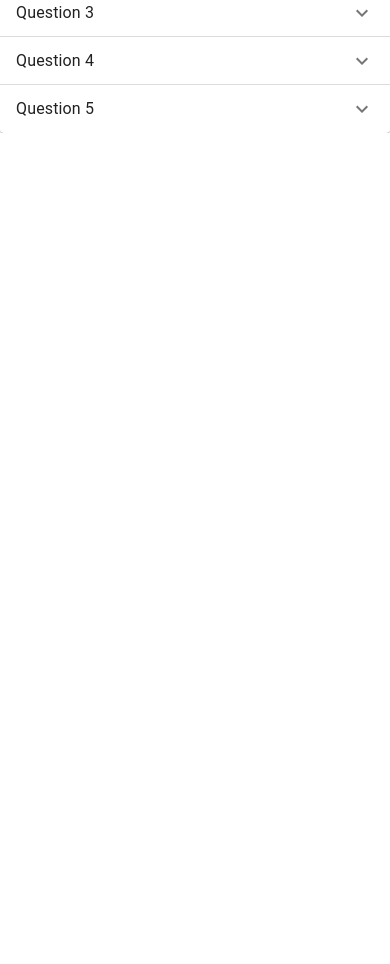
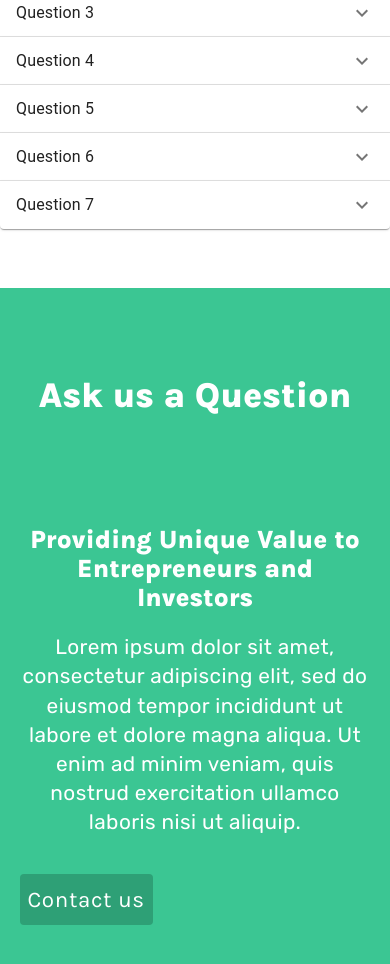
Before and after one commit to gouser1/FundX, a React (Create React App) app in the folder client/: page / in a window 390 px wide. Shown: the part 3420-4384 px from the top of the page. Before the commit the page ends 3553 px from the top, so only its background shows below. Built offline with nearby package versions, Linux system fonts and the light colour scheme.

Commit message:
Support section added

```diff
--- a/client/src/App.js
+++ b/client/src/App.js
@@ -4,6 +4,7 @@ import Hero from './components/home/Hero/Hero';
 import Features from './components/home/Features/Features';
 import Hero2 from './components/home/Hero2/Hero2';
 import Faq from './components/home/Faq/Faq';
+import Support from './components/home/Support/Support';
 import { BrowserRouter as Router, Switch, Route } from 'react-router-dom';
 //import { Hello } from './components/hello';
 
@@ -21,6 +22,7 @@ class App extends Component {
           <Features />
           <Hero2 />
           <Faq />
+          <Support />
         </Router>
       </div>
     );
--- a/client/src/components/home/Faq/Faq.js
+++ b/client/src/components/home/Faq/Faq.js
@@ -106,6 +106,38 @@ function Faq(props) {
                 </Typography>
               </AccordionDetails>
             </Accordion>
+            <Accordion>
+              <AccordionSummary
+                expandIcon={<ExpandMoreIcon />}
+                aria-controls="panel2a-content"
+                id="panel2a-header"
+              >
+                <Typography className={classes.heading}>Question 6</Typography>
+              </AccordionSummary>
+              <AccordionDetails>
+                <Typography>
+                  Lorem ipsum dolor sit amet, consectetur adipiscing elit.
+                  Suspendisse malesuada lacus ex, sit amet blandit leo lobortis
+                  eget.
+                </Typography>
+              </AccordionDetails>
+            </Accordion>
+            <Accordion>
+              <AccordionSummary
+                expandIcon={<ExpandMoreIcon />}
+                aria-controls="panel2a-content"
+                id="panel2a-header"
+              >
+                <Typography className={classes.heading}>Question 7</Typography>
+              </AccordionSummary>
+              <AccordionDetails>
+                <Typography>
+                  Lorem ipsum dolor sit amet, consectetur adipiscing elit.
+                  Suspendisse malesuada lacus ex, sit amet blandit leo lobortis
+                  eget.
+                </Typography>
+              </AccordionDetails>
+            </Accordion>
           </Box>
         </Grid>
       </Grid>
--- a/client/src/components/home/Faq/FaqStyle.js
+++ b/client/src/components/home/Faq/FaqStyle.js
@@ -3,6 +3,7 @@ import { makeStyles } from "@material-ui/styles";
 export default makeStyles(() => ({
   root: {
     flexGrow: 1,
+    paddingBottom: "15%",
   },
   typography: {
     fontFamily: "'Karla', sans-serif;",
@@ -26,7 +27,7 @@ export default makeStyles(() => ({
     color: "#22303d",
     fontWeight: "700",
     "@media (min-width:700px)": {
-      fontSize: "3rem",
+      fontSize: "3em",
     },
   },
   h2: {
--- /dev/null
+++ b/client/src/components/home/Support/Support.js
@@ -0,0 +1,127 @@
+import React from "react";
+import {
+  Grid,
+  Box,
+  Hidden,
+  Button,
+  Dialog,
+  DialogTitle,
+  DialogContent,
+  DialogActions,
+  Select,
+  TextField,
+} from "@material-ui/core";
+import useStyles from "./SupportStyle";
+
+function Features(props) {
+  const [open, setOpen] = React.useState(false);
+
+  const handleButtonClick = () => {
+    setOpen(true);
+  };
+
+  const handleClose = () => {
+    setOpen(false);
+  };
+  const classes = useStyles();
+  return (
+    <div className={classes.root}>
+      <Grid
+        container
+        alignItems="center"
+        justify="center"
+        style={{ minHeight: "0vh" }}
+      >
+        <Grid item xs={12}>
+          <Box className={classes.box} textAlign="center">
+            <h1 className={classes.h1}>Ask us a Question</h1>
+          </Box>
+        </Grid>
+        <Grid item lg={4} md={12} sm={12} xs={12}>
+          <Box className={classes.box}>
+            <h2 className={classes.h2}>
+              Providing Unique Value to Entrepreneurs and Investors
+            </h2>
+          </Box>
+          <Box>
+            <p className={classes.p1}>
+              Lorem ipsum dolor sit amet, consectetur adipiscing elit, sed do
+              eiusmod tempor incididunt ut labore et dolore magna aliqua. Ut
+              enim ad minim veniam, quis nostrud exercitation ullamco laboris
+              nisi ut aliquip.
+            </p>
+          </Box>
+          <Box pt={2} xs={12}>
+            <Button
+              onClick={() => handleButtonClick("/")}
+              className={classes.button}
+            >
+              Contact us
+            </Button>
+
+            <Dialog
+              open={open}
+              onClose={handleClose}
+              aria-labelledby="form-dialog-title"
+            >
+              <DialogTitle id="form-dialog-title">Contact Us</DialogTitle>
+              <DialogTitle id="form-dialog-title">
+                What can we help you with?
+              </DialogTitle>
+              <DialogContent>
+                <Select
+                  native
+                  fullWidth
+                  margin="dense"
+                  id="category"
+                  label="How can we help?"
+                  autoFocus
+                >
+                  <option aria-label="None" value="" />
+                  <option value={10}>I need Technical Support</option>
+                  <option value={10}>I need help with my Account</option>
+                  <option value={20}>I'd like a Guided Demo</option>
+                  <option value={30}>I'd like to Report a Bug</option>
+                  <option value={30}>I'd like to Report a Legal Issue</option>
+                  <option value={30}>I need help with Something Else</option>
+                </Select>
+                <TextField
+                  margin="dense"
+                  id="name"
+                  label="Name"
+                  type="name"
+                  fullWidth
+                />
+                <TextField
+                  margin="dense"
+                  id="email"
+                  label="Email"
+                  type="email"
+                  fullWidth
+                />
+                <TextField id="message" label="Message" fullWidth />
+              </DialogContent>
+              <DialogActions>
+                <Button onClick={handleClose} color="#3bc693">
+                  Cancel
+                </Button>
+                <Button onClick={handleClose} color="#3bc693">
+                  Send
+                </Button>
+              </DialogActions>
+            </Dialog>
+          </Box>
+        </Grid>
+        <Grid item lg={4} md={12} sm={12} xs={12}>
+          <Hidden mdDown>
+            <Box pt={15} pl={10} justifyContent="center" display="flex">
+              <img src="https://loremflickr.com/600/300" alt=""></img>
+            </Box>
+          </Hidden>
+        </Grid>
+      </Grid>
+    </div>
+  );
+}
+
+export default Features;
--- /dev/null
+++ b/client/src/components/home/Support/SupportStyle.js
@@ -0,0 +1,75 @@
+import { makeStyles } from "@material-ui/styles";
+
+export default makeStyles(() => ({
+  root: {
+    flexGrow: 1,
+    backgroundColor: "#3BC693",
+    paddingLeft: "5%",
+    paddingRight: "5%",
+    paddingBottom: "10%",
+  },
+  typography: {
+    fontFamily: "'Karla', sans-serif;",
+    fontSize: "1.2em",
+    color: "#46637f",
+  },
+  h1: {
+    textAlign: "center",
+    fontFamily: "'Karla', sans-serif;",
+    fontSize: "2.2em",
+    color: "white",
+    fontWeight: "700",
+    "@media (min-width:700px)": {
+      fontSize: "3em",
+    },
+  },
+  h2: {
+    fontFamily: "'Karla', sans-serif;",
+    fontSize: "1.6em",
+    fontWeight: "700",
+    color: "white",
+    "@media (max-width:700px)": {
+      fontSize: "1.6rem",
+      textAlign: "center",
+    },
+  },
+  p1: {
+    textAlign: "left",
+    fontFamily: "'Rubik', sans-serif;",
+    fontSize: "1.3em",
+    color: "white",
+    letterSpacing: "0.02em",
+    lineHeight: "1.4em",
+    "@media (max-width:700px)": {
+      fontSize: "1.3rem",
+      textAlign: "center",
+    },
+    "@media (max-width:1400px)": {
+      fontSize: "1.3rem",
+    },
+  },
+  button: {
+    fontFamily: "'Karla', sans-serif;",
+    fontSize: "1.4em",
+    color: "white",
+    backgroundColor: "#2EA076",
+    "&:hover": {
+      backgroundColor: "#0e5239",
+    },
+    textTransform: "none",
+  },
+  box: {
+    "@media (min-width:1500px)": {
+      paddingTop: "4em",
+    },
+    "@media (max-width:1400px)": {
+      paddingTop: "4em",
+    },
+    "@media (max-width:1000px)": {
+      paddingTop: "5em",
+    },
+    "@media (max-width:800px)": {
+      paddingTop: "4em",
+    },
+  },
+}));
```
